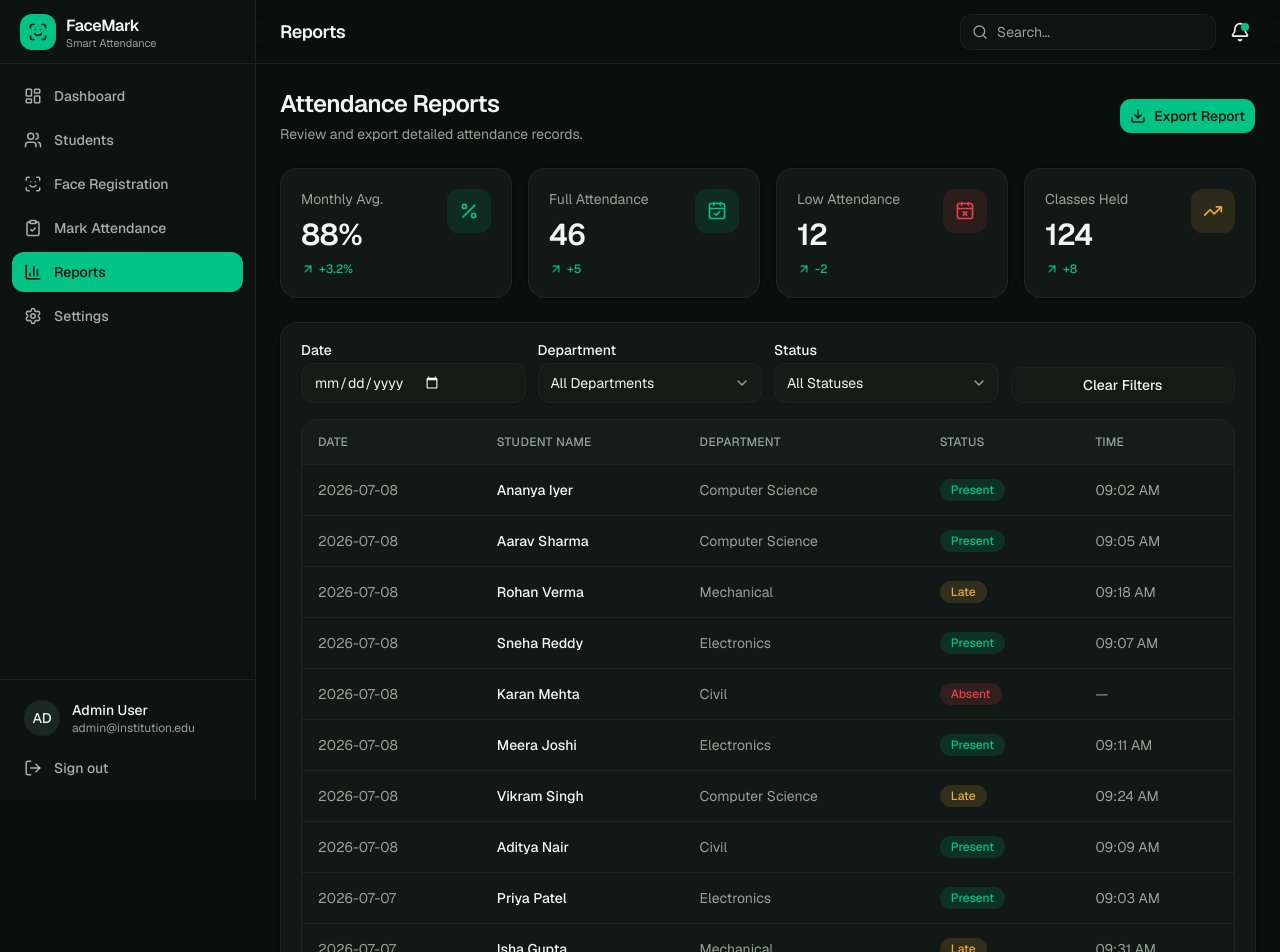
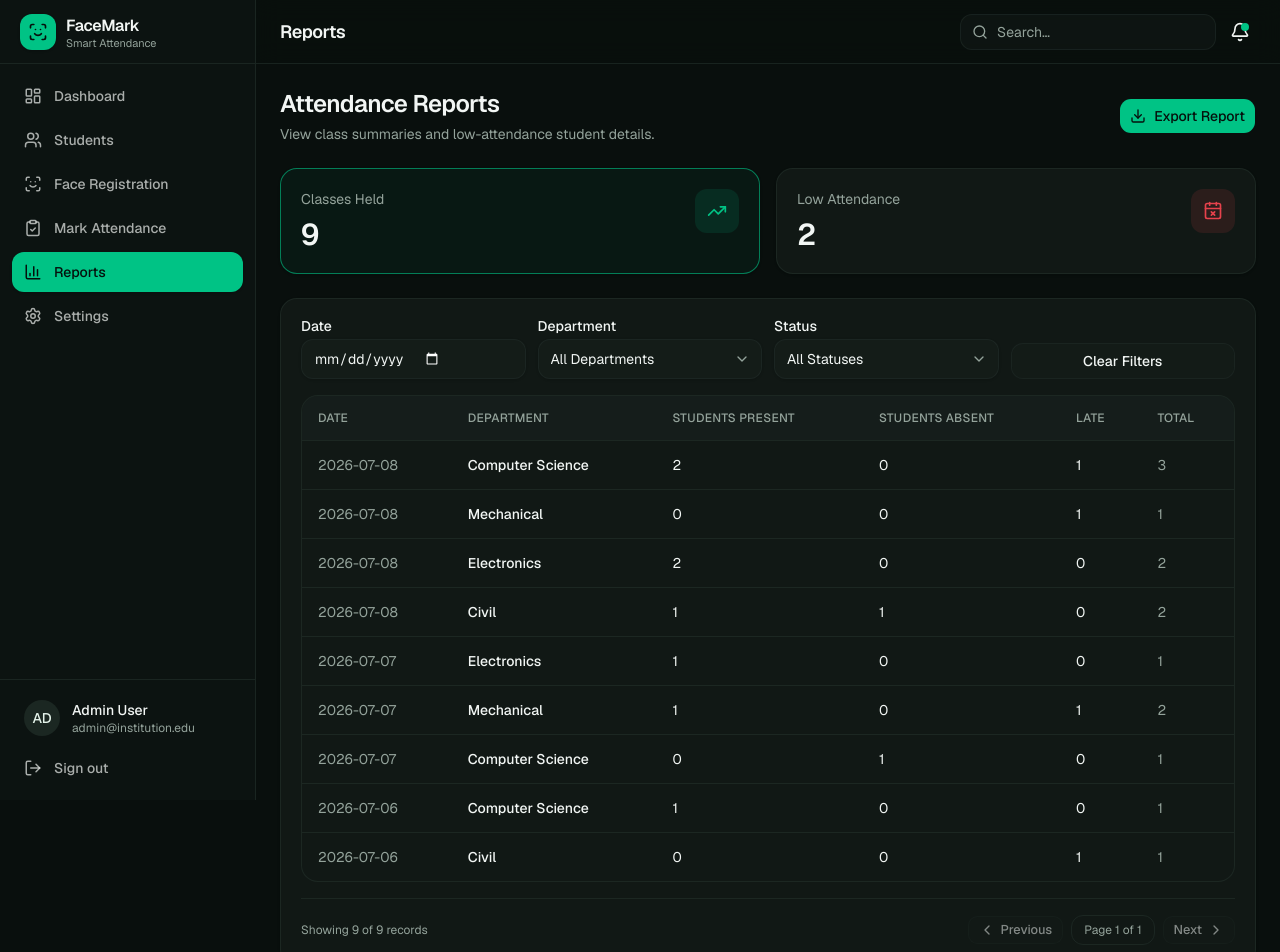
Before and after one commit to ayu-tea/smart-attendance, a Next.js app: page /dashboard/reports in a window 1280 px wide. Shown: the top 952 px of the page. Built offline with nearby package versions, Linux system fonts and the light colour scheme.

Commit message:
feat: add low attendance view and export report functionality to ReportsPage
Co-authored-by: Ayutee <178483492+ayu-tea@users.noreply.github.com>

```diff
--- a/app/dashboard/reports/page.tsx
+++ b/app/dashboard/reports/page.tsx
@@ -1,18 +1,16 @@
 'use client'
 
 import {
-  CalendarCheck,
   CalendarX,
   ChevronLeft,
   ChevronRight,
   Download,
-  Percent,
   TrendingUp,
+  type LucideIcon,
 } from 'lucide-react'
 import { useMemo, useState } from 'react'
 
 import { PageHeader } from '@/components/dashboard/page-header'
-import { StatCard } from '@/components/dashboard/stat-card'
 import { AttendanceStatusBadge } from '@/components/status-badge'
 import { Button } from '@/components/ui/button'
 import { Card, CardContent } from '@/components/ui/card'
@@ -28,31 +26,137 @@ import {
 import { Input } from '@/components/ui/input'
 import { Label } from '@/components/ui/label'
 import { Select } from '@/components/ui/select'
-import { departments, reportRecords } from '@/lib/mock-data'
+import { cn } from '@/lib/utils'
+import { departments, reportRecords, students } from '@/lib/mock-data'
 
 const RECORDS_PER_PAGE = 10
+const LOW_ATTENDANCE_LIMIT = 75
+
+type ReportView = 'classes' | 'low-attendance'
+
+interface ClassSummary {
+  id: string
+  date: string
+  department: string
+  present: number
+  absent: number
+  late: number
+  total: number
+}
+
+function SummaryCard({
+  label,
+  value,
+  icon: Icon,
+  active,
+  accent,
+  onClick,
+}: {
+  label: string
+  value: string | number
+  icon: LucideIcon
+  active: boolean
+  accent: 'primary' | 'destructive'
+  onClick: () => void
+}) {
+  const accentClass =
+    accent === 'primary'
+      ? 'bg-primary/12 text-primary'
+      : 'bg-destructive/12 text-destructive'
+
+  return (
+    <button type="button" onClick={onClick} className="text-left">
+      <Card
+        className={cn(
+          'transition-colors hover:border-primary/40',
+          active && 'border-primary/60 bg-primary/5',
+        )}
+      >
+        <CardContent className="flex items-start justify-between gap-4 p-5">
+          <div className="flex flex-col gap-2">
+            <p className="text-sm text-muted-foreground">{label}</p>
+            <p className="text-3xl font-semibold tracking-tight">{value}</p>
+          </div>
+          <span className={cn('flex size-11 items-center justify-center rounded-lg', accentClass)}>
+            <Icon className="size-5" />
+          </span>
+        </CardContent>
+      </Card>
+    </button>
+  )
+}
 
 export default function ReportsPage() {
   const [date, setDate] = useState('')
   const [dept, setDept] = useState('all')
   const [status, setStatus] = useState('all')
   const [page, setPage] = useState(1)
+  const [view, setView] = useState<ReportView>('classes')
 
-  const filtered = useMemo(() => {
-    return reportRecords.filter((r) => {
-      const matchesDate = !date || r.date === date
-      const matchesDept = dept === 'all' || r.department === dept
-      const matchesStatus = status === 'all' || r.status === status
-      return matchesDate && matchesDept && matchesStatus
+  const classSummaries = useMemo<ClassSummary[]>(() => {
+    const grouped = new Map<string, ClassSummary>()
+
+    reportRecords.forEach((record) => {
+      const key = `${record.date}-${record.department}`
+
+      if (!grouped.has(key)) {
+        grouped.set(key, {
+          id: key,
+          date: record.date,
+          department: record.department,
+          present: 0,
+          absent: 0,
+          late: 0,
+          total: 0,
         })
-  }, [date, dept, status])
+      }
 
-  const totalPages = Math.max(1, Math.ceil(filtered.length / RECORDS_PER_PAGE))
+      const summary = grouped.get(key)
+      if (!summary) return
 
-  const paginatedRecords = useMemo(() => {
+      summary.total += 1
+
+      if (record.status === 'present') summary.present += 1
+      if (record.status === 'absent') summary.absent += 1
+      if (record.status === 'late') summary.late += 1
+    })
+
+    return Array.from(grouped.values()).sort((a, b) => b.date.localeCompare(a.date))
+  }, [])
+
+  const lowAttendanceStudents = useMemo(() => {
+    return students
+      .filter((student) => student.attendance < LOW_ATTENDANCE_LIMIT)
+      .sort((a, b) => a.attendance - b.attendance)
+  }, [])
+
+  const filteredClasses = useMemo(() => {
+    return classSummaries.filter((record) => {
+      const matchesDate = !date || record.date === date
+      const matchesDept = dept === 'all' || record.department === dept
+      return matchesDate && matchesDept
+    })
+  }, [classSummaries, date, dept])
+
+  const filteredLowAttendance = useMemo(() => {
+    return lowAttendanceStudents.filter((student) => {
+      const matchesDept = dept === 'all' || student.department === dept
+      return matchesDept
+    })
+  }, [lowAttendanceStudents, dept])
+
+  const activeRecords = view === 'classes' ? filteredClasses : filteredLowAttendance
+  const totalPages = Math.max(1, Math.ceil(activeRecords.length / RECORDS_PER_PAGE))
+
+  const paginatedClasses = useMemo(() => {
     const start = (page - 1) * RECORDS_PER_PAGE
-    return filtered.slice(start, start + RECORDS_PER_PAGE)
-  }, [filtered, page])
+    return filteredClasses.slice(start, start + RECORDS_PER_PAGE)
+  }, [filteredClasses, page])
+
+  const paginatedLowAttendance = useMemo(() => {
+    const start = (page - 1) * RECORDS_PER_PAGE
+    return filteredLowAttendance.slice(start, start + RECORDS_PER_PAGE)
+  }, [filteredLowAttendance, page])
 
   function resetToFirstPage() {
     setPage(1)
@@ -65,57 +169,99 @@ export default function ReportsPage() {
     setPage(1)
   }
 
+  function exportReport() {
+    const headers =
+      view === 'classes'
+        ? ['Date', 'Department', 'Present', 'Absent', 'Late', 'Total']
+        : ['Student ID', 'Student Name', 'Department', 'Year', 'Attendance %', 'Face Status']
+
+    const rows =
+      view === 'classes'
+        ? filteredClasses.map((record) => [
+            record.date,
+            record.department,
+            record.present,
+            record.absent,
+            record.late,
+            record.total,
+          ])
+        : filteredLowAttendance.map((student) => [
+            student.id,
+            student.name,
+            student.department,
+            student.year,
+            student.attendance,
+            student.faceStatus,
+          ])
+
+    const csvContent = [
+      headers.join(','),
+      ...rows.map((row) =>
+        row
+          .map((value) => {
+            const safeValue = String(value).replace(/"/g, '""')
+            return `"${safeValue}"`
+          })
+          .join(','),
+      ),
+    ].join('\n')
+
+    const blob = new Blob([csvContent], { type: 'text/csv;charset=utf-8;' })
+    const url = URL.createObjectURL(blob)
+
+    const link = document.createElement('a')
+    link.href = url
+    link.download = `${view}-report-${new Date().toISOString().slice(0, 10)}.csv`
+    document.body.appendChild(link)
+    link.click()
+    document.body.removeChild(link)
+
+    URL.revokeObjectURL(url)
+  }
+
+  function changeView(nextView: ReportView) {
+    setView(nextView)
+    setStatus('all')
+    setPage(1)
+  }
+
   return (
     <div className="flex flex-col gap-6">
       <PageHeader
         title="Attendance Reports"
-        description="Review and export detailed attendance records."
+        description="View class summaries and low-attendance student details."
         action={
-          <Button size="lg" className="gap-2">
+          <Button size="lg" className="gap-2" onClick={exportReport}>
             <Download className="size-4" />
             Export Report
           </Button>
         }
       />
 
-      <div className="grid gap-4 sm:grid-cols-2 xl:grid-cols-4">
-        <StatCard
-          label="Monthly Avg."
-          value="88%"
-          icon={Percent}
-          trend="+3.2%"
-          trendUp
+      <div className="grid gap-4 sm:grid-cols-2">
+        <SummaryCard
+          label="Classes Held"
+          value={classSummaries.length}
+          icon={TrendingUp}
+          active={view === 'classes'}
           accent="primary"
+          onClick={() => changeView('classes')}
         />
-        <StatCard
-          label="Full Attendance"
-          value="46"
-          icon={CalendarCheck}
-          trend="+5"
-          trendUp
-          accent="primary"
-        />
-        <StatCard
+
+        <SummaryCard
           label="Low Attendance"
-          value="12"
+          value={lowAttendanceStudents.length}
           icon={CalendarX}
-          trend="-2"
-          trendUp
+          active={view === 'low-attendance'}
           accent="destructive"
-        />
-        <StatCard
-          label="Classes Held"
-          value="124"
-          icon={TrendingUp}
-          trend="+8"
-          trendUp
-          accent="warning"
+          onClick={() => changeView('low-attendance')}
         />
       </div>
 
       <Card>
         <CardContent className="flex flex-col gap-4 p-5">
           <div className="grid gap-3 sm:grid-cols-2 lg:grid-cols-4">
+            {view === 'classes' && (
               <div className="flex flex-col gap-1.5">
                 <Label htmlFor="f-date">Date</Label>
                 <Input
@@ -128,6 +274,7 @@ export default function ReportsPage() {
                   }}
                 />
               </div>
+            )}
 
             <div className="flex flex-col gap-1.5">
               <Label htmlFor="f-dept">Department</Label>
@@ -148,6 +295,7 @@ export default function ReportsPage() {
               </Select>
             </div>
 
+            {view === 'classes' && (
               <div className="flex flex-col gap-1.5">
                 <Label htmlFor="f-status">Status</Label>
                 <Select
@@ -164,6 +312,7 @@ export default function ReportsPage() {
                   <option value="absent">Absent</option>
                 </Select>
               </div>
+            )}
 
             <div className="flex items-end">
               <Button variant="outline" size="lg" className="w-full" onClick={clearFilters}>
@@ -172,47 +321,105 @@ export default function ReportsPage() {
             </div>
           </div>
 
+          {view === 'classes' ? (
             <TableContainer>
               <Table>
                 <TableHeader>
                   <TableRow>
                     <TableHead>Date</TableHead>
-                  <TableHead>Student Name</TableHead>
-                  <TableHead className="hidden sm:table-cell">Department</TableHead>
-                  <TableHead>Status</TableHead>
-                  <TableHead>Time</TableHead>
+                    <TableHead>Department</TableHead>
+                    <TableHead>Students Present</TableHead>
+                    <TableHead>Students Absent</TableHead>
+                    <TableHead className="hidden sm:table-cell">Late</TableHead>
+                    <TableHead className="hidden sm:table-cell">Total</TableHead>
                   </TableRow>
                 </TableHeader>
 
                 <TableBody>
-                {paginatedRecords.map((r) => (
-                  <TableRow key={r.id}>
-                    <TableCell className="text-muted-foreground">{r.date}</TableCell>
-                    <TableCell className="font-medium">{r.studentName}</TableCell>
-                    <TableCell className="hidden text-muted-foreground sm:table-cell">
-                      {r.department}
+                  {paginatedClasses.map((record) => (
+                    <TableRow key={record.id}>
+                      <TableCell className="text-muted-foreground">{record.date}</TableCell>
+                      <TableCell className="font-medium">{record.department}</TableCell>
+                      <TableCell>{record.present}</TableCell>
+                      <TableCell>{record.absent}</TableCell>
+                      <TableCell className="hidden sm:table-cell">{record.late}</TableCell>
+                      <TableCell className="hidden sm:table-cell text-muted-foreground">
+                        {record.total}
                       </TableCell>
-                    <TableCell>
-                      <AttendanceStatusBadge status={r.status} />
-                    </TableCell>
-                    <TableCell className="text-muted-foreground">{r.time}</TableCell>
                     </TableRow>
                   ))}
 
-                {filtered.length === 0 && (
+                  {filteredClasses.length === 0 && (
                     <TableRow>
-                    <TableCell colSpan={5} className="py-10 text-center text-muted-foreground">
-                      No records match your filters.
+                      <TableCell colSpan={6} className="py-10 text-center text-muted-foreground">
+                        No class records match your filters.
                       </TableCell>
                     </TableRow>
                   )}
                 </TableBody>
               </Table>
             </TableContainer>
+          ) : (
+            <TableContainer>
+              <Table>
+                <TableHeader>
+                  <TableRow>
+                    <TableHead>Student ID</TableHead>
+                    <TableHead>Name</TableHead>
+                    <TableHead className="hidden md:table-cell">Department</TableHead>
+                    <TableHead className="hidden sm:table-cell">Year</TableHead>
+                    <TableHead>Attendance %</TableHead>
+                    <TableHead>Face Status</TableHead>
+                  </TableRow>
+                </TableHeader>
+
+                <TableBody>
+                  {paginatedLowAttendance.map((student) => (
+                    <TableRow key={student.id}>
+                      <TableCell className="font-mono text-xs text-muted-foreground">
+                        {student.id}
+                      </TableCell>
+                      <TableCell className="font-medium">{student.name}</TableCell>
+                      <TableCell className="hidden text-muted-foreground md:table-cell">
+                        {student.department}
+                      </TableCell>
+                      <TableCell className="hidden text-muted-foreground sm:table-cell">
+                        {student.year}
+                      </TableCell>
+                      <TableCell>
+                        <span className="font-medium text-destructive">
+                          {student.attendance}%
+                        </span>
+                      </TableCell>
+                      <TableCell>
+                        {student.faceStatus === 'registered' ? (
+                          <span className="text-sm text-primary">Registered</span>
+                        ) : student.faceStatus === 'pending' ? (
+                          <span className="text-sm text-warning">Pending</span>
+                        ) : (
+                          <span className="text-sm text-destructive">Not Registered</span>
+                        )}
+                      </TableCell>
+                    </TableRow>
+                  ))}
+
+                  {filteredLowAttendance.length === 0 && (
+                    <TableRow>
+                      <TableCell colSpan={6} className="py-10 text-center text-muted-foreground">
+                        No low-attendance students match your filters.
+                      </TableCell>
+                    </TableRow>
+                  )}
+                </TableBody>
+              </Table>
+            </TableContainer>
+          )}
 
           <div className="flex flex-col gap-3 border-t border-border pt-4 sm:flex-row sm:items-center sm:justify-between">
             <p className="text-xs text-muted-foreground">
-              Showing {paginatedRecords.length} of {filtered.length} records
+              Showing{' '}
+              {view === 'classes' ? paginatedClasses.length : paginatedLowAttendance.length} of{' '}
+              {activeRecords.length} records
             </p>
 
             <div className="flex items-center gap-2">
```
Lines whose indentation alone changed are shown as unchanged.
